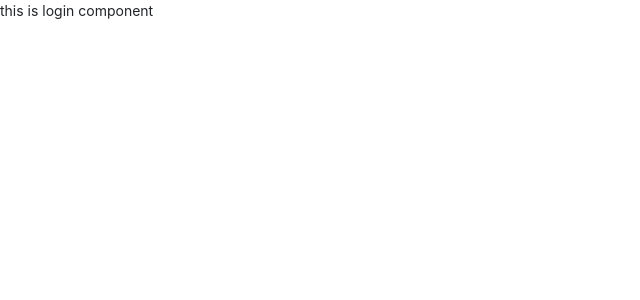
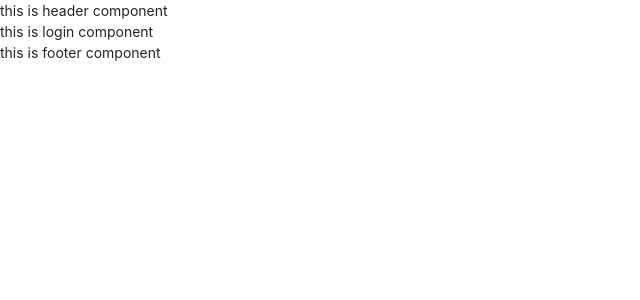
Before and after one commit to bspraveen1408/react-redux-ui, a React (Create React App) app: page /login in a window 1280 px wide. Shown: the top 300 px of the page, without its empty margins (0-640 px from the left). Built offline with nearby package versions, Linux system fonts and the light colour scheme.

Commit message:
created footer and header components

```diff
--- a/src/App.js
+++ b/src/App.js
@@ -7,6 +7,8 @@
 } from "react-router-dom";
 import Login from './components/auth/Login';
 import Home from './components/Home/Home';
+import Header from './components/Header/Header';
+import Footer from './components/Footer/Footer';
 
 class  App extends Component {
   constructor(props){
@@ -19,6 +21,7 @@
   render(){
     return (
       <div>
+        <Header/>
       <Router>
       <div>
         <Switch>
@@ -31,6 +34,7 @@
         </Switch>
       </div>
     </Router>
+    <Footer/>
     </div>
 
 );
--- /dev/null
+++ b/src/components/Footer/Footer.js
@@ -0,0 +1,16 @@
+
+import React,{Component} from 'react';
+class Footer extends Component {
+    constructor(props){
+        super(props)
+        this.state={
+
+        }
+      }
+    render(){
+        return(
+            <div>this is footer component</div>
+        )
+    }
+}
+export default Footer
--- /dev/null
+++ b/src/components/Header/Header.js
@@ -0,0 +1,16 @@
+
+import React,{Component} from 'react';
+class Header extends Component {
+    constructor(props){
+        super(props)
+        this.state={
+
+        }
+      }
+    render(){
+        return(
+            <div>this is header component</div>
+        )
+    }
+}
+export default Header
```
